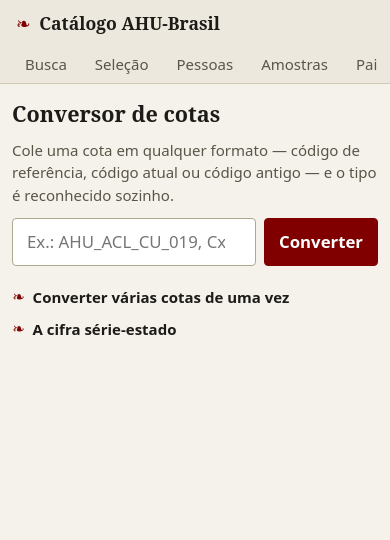
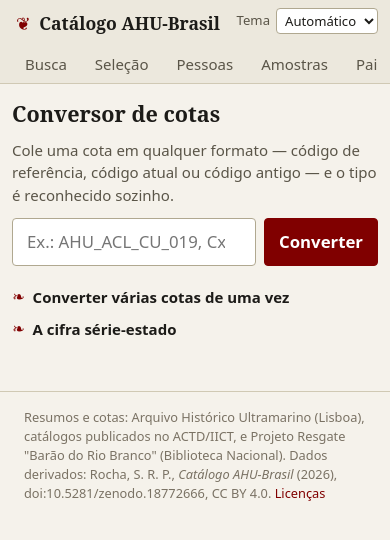
Before and after one commit to saulorrp/catalogo-ahu-cone-sul, a FastAPI app: page /conversor in a window 390 px wide. Shown: the top 540 px of the page. Run offline with FastAPI, Linux system fonts and the light colour scheme.

Commit message:
Documentação do app, ícone do EINS, tema branco e capitulum em Times New Roman (#29)
* Documentação do app em dia com a interface web e o redesenho

README com o endereço no ar, o comando da interface web e o reranker;
SERVIDOR.md com o teste de saúde da interface web (/saude) e as variáveis
novas; HANDOFF e plano da interface com o estado de 12/11; aba Sobre com o
reranker e a licença por camada (no lugar da CC BY 4.0 provisória); rodapé
com o crédito que a LICENSE-DATA.md exige de quem hospeda o catálogo.

Co-Authored-By: Claude Opus 5.5 <noreply@anthropic.com>
Claude-Session: https://claude.ai/code/session_01JYkvsboAGCSLLy5aH82uKV

* Ícone do EINS, fleurão para baixo, tema branco e capitulum em Times New Roman

O ícone da aba do navegador é o símbolo do EINS (claro e escuro, de
eins_lite/resources/icons), com PNG para iPhone e navegadores antigos. O
fleurão ao lado do nome passa a ❦. Um seletor no topo escolhe o tema:
automático (segue o sistema), papel, branco ou escuro, guardado no
navegador. O ⸿ usa Times New Roman, com serifadas de reserva.

Co-Authored-By: Claude Opus 5.5 <noreply@anthropic.com>
Claude-Session: https://claude.ai/code/session_01JYkvsboAGCSLLy5aH82uKV

---------

Co-authored-by: Claude <noreply@anthropic.com>

```diff
--- a/web/static/catalogo.css
+++ b/web/static/catalogo.css
@@ -23,12 +23,16 @@
     --raio-cartao: 6px;
     --serifa: "Noto Serif", Georgia, Cambria, "Times New Roman", serif;
     --mono: Consolas, "SF Mono", Menlo, "DejaVu Sans Mono", monospace;
+    /* O capitulum ⸿ em Times New Roman; onde ela não tiver o glifo, vem a próxima serifada. */
+    --capitulum: "Times New Roman", Times, "Noto Serif", "DejaVu Serif", serif;
     --glifos: "Segoe UI Symbol", "DejaVu Sans", "Noto Sans Symbols 2", "Noto Sans Symbols", "Apple Symbols", serif;
     color-scheme: light dark;
 }
 
+/* Temas. Sem escolha, segue o sistema: papel de dia, escuro de noite. A escolha da pessoa fica em
+   <html data-tema="papel|branco|escuro"> (catalogo.js) e vale por cima do sistema. */
 @media (prefers-color-scheme: dark) {
-    :root {
+    :root:not([data-tema]) {
         --bg-base: #0d0d0d;
         --bg-panel: #161616;
         --bg-card: #1e1e1e;
@@ -105,6 +145,9 @@ mark {
 }
 .marca:hover { text-decoration: none; color: var(--accent-texto); }
 .marca .fleurao { color: var(--accent-texto); margin-right: 4px; }
+
+.tema { margin-left: auto; align-self: center; display: flex; align-items: center; gap: 6px; padding-bottom: 6px; font-size: 0.82rem; color: var(--txt-secondary); }
+.tema select { padding: 2px 4px; font-size: 0.82rem; }
 
 .abas {
     display: flex;
@@ -444,6 +487,9 @@ textarea { width: 100%; font-family: var(--mono); margin-bottom: 8px; }
 .linha-do-tempo .titulo-eixo { fill: var(--txt-muted); }
 .linha-do-tempo figcaption { margin: 8px 0; color: var(--txt-secondary); font-size: 0.88rem; }
 
+/* Rodapé: o crédito que a LICENSE-DATA.md pede a quem hospeda o catálogo. */
+.rodape { max-width: 1480px; margin: 24px auto 0; padding: 16px 24px 28px; border-top: 1px solid var(--border); color: var(--txt-muted); font-size: 0.8rem; }
+
 /* ---------- Telas estreitas ---------- */
 
 @media (max-width: 1180px) {
@@ -454,7 +500,8 @@ textarea { width: 100%; font-family: var(--mono); margin-bottom: 8px; }
 }
 
 @media (max-width: 760px) {
-    .topo { flex-direction: column; align-items: stretch; gap: 0; padding: 8px 12px 0; }
+    .topo { flex-direction: column; align-items: stretch; gap: 0; padding: 8px 12px 0; position: relative; }
+    .tema { position: absolute; top: 8px; right: 12px; padding: 0; }
     .marca { padding: 2px 4px 6px; }
     .aba { padding: 7px 12px 8px; }
     .conteudo { padding: 16px 12px; }
--- a/web/static/catalogo.js
+++ b/web/static/catalogo.js
@@ -107,6 +107,21 @@
         }, 250);
     });
 
+    // Tema: automático (segue o sistema), papel, branco ou escuro. Guardado neste navegador.
+    document.addEventListener('DOMContentLoaded', function () {
+        const escolha = document.getElementById('escolha-tema');
+        if (!escolha) return;
+        escolha.value = document.documentElement.dataset.tema || '';
+        escolha.addEventListener('change', function () {
+            if (escolha.value) document.documentElement.dataset.tema = escolha.value;
+            else delete document.documentElement.dataset.tema;
+            try {
+                if (escolha.value) localStorage.setItem('ahu-tema', escolha.value);
+                else localStorage.removeItem('ahu-tema');
+            } catch (_) { /* sem armazenamento: vale só nesta página */ }
+        });
+    });
+
     // A gaveta da seleção lembra, nesta aba do navegador, se a pessoa a fechou ou abriu.
     const CHAVE = 'ahu-gaveta-selecao';
     function lembrar() { try { return sessionStorage.getItem(CHAVE); } catch (_) { return null; } }
--- a/web/templates/base.html
+++ b/web/templates/base.html
@@ -4,6 +4,11 @@
     <meta charset="UTF-8">
     <meta name="viewport" content="width=device-width, initial-scale=1.0">
     <title>{% block title %}Catálogo AHU-Brasil{% endblock %}</title>
+    <link rel="icon" href="{{ url_for('static', path='icone.svg') }}" type="image/svg+xml">
+    <link rel="icon" href="{{ url_for('static', path='icone-escuro.svg') }}" type="image/svg+xml" media="(prefers-color-scheme: dark)">
+    <link rel="icon" href="{{ url_for('static', path='icone-32.png') }}" type="image/png" sizes="32x32">
+    <link rel="apple-touch-icon" href="{{ url_for('static', path='apple-touch-icon.png') }}">
+    <script>try { var t = localStorage.getItem('ahu-tema'); if (t) document.documentElement.dataset.tema = t; } catch (e) {}</script>
     {% block head %}{% endblock %}
     <link rel="stylesheet" href="{{ url_for('static', path='catalogo.css') }}">
     <script src="{{ url_for('static', path='htmx.min.js') }}" defer></script>
@@ -15,7 +20,7 @@
 <body data-url-sugerir="{{ url_for('api_sugerir') }}">
     <div id="carregando" class="barra-carregando" aria-hidden="true"></div>
     <header class="topo">
-        <a class="marca" href="{{ url_for('busca') }}"><span class="fleurao">❧</span> Catálogo AHU-Brasil</a>
+        <a class="marca" href="{{ url_for('busca') }}"><span class="fleurao" aria-hidden="true">❦</span> Catálogo AHU-Brasil</a>
         <nav class="abas" aria-label="Seções">
             <a href="{{ url_for('busca') }}" class="aba {% if aba == 'busca' %}atual{% endif %}" {% if aba == 'busca' %}aria-current="page"{% endif %}>Busca</a>
             <a href="{{ url_for('selecao') }}" class="aba {% if aba == 'selecao' %}atual{% endif %}" {% if aba == 'selecao' %}aria-current="page"{% endif %}>Seleção {% include "_conta_aba.html" %}</a>
@@ -25,9 +30,20 @@
             <a href="{{ url_for('conversor') }}" class="aba {% if aba == 'conversor' %}atual{% endif %}" {% if aba == 'conversor' %}aria-current="page"{% endif %}>Conversor</a>
             <a href="{{ url_for('sobre') }}" class="aba {% if aba == 'sobre' %}atual{% endif %}" {% if aba == 'sobre' %}aria-current="page"{% endif %}>Sobre</a>
         </nav>
+        <label class="tema">Tema
+            <select id="escolha-tema" aria-label="Tema da página">
+                <option value="">Automático</option>
+                <option value="papel">Papel</option>
+                <option value="branco">Branco</option>
+                <option value="escuro">Escuro</option>
+            </select>
+        </label>
     </header>
     <main class="conteudo {% block classe_conteudo %}{% endblock %}">
         {% block content %}{% endblock %}
     </main>
+    <footer class="rodape">
+        Resumos e cotas: Arquivo Histórico Ultramarino (Lisboa), catálogos publicados no ACTD/IICT, e Projeto Resgate "Barão do Rio Branco" (Biblioteca Nacional). Dados derivados: Rocha, S. R. P., <em>Catálogo AHU-Brasil</em> (2026), doi:10.5281/zenodo.18772666, CC BY 4.0. <a href="{{ url_for('sobre') }}#licenca">Licenças</a>
+    </footer>
 </body>
 </html>
```
Also changed, not shown: other parts of web/static/catalogo.css (+37 -1 lines), deploy/SERVIDOR.md (+8 -1 lines), docs/HANDOFF.md (+9 -1 lines), docs/plano_interface_web.md (+20 -0 lines), web/templates/sobre.html (+5 -2 lines), README.md, web/static/apple-touch-icon.png (added), web/static/icone-32.png (added), web/static/icone-escuro.svg (added), web/static/icone.svg (added).
